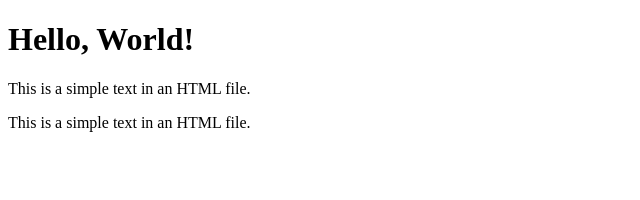
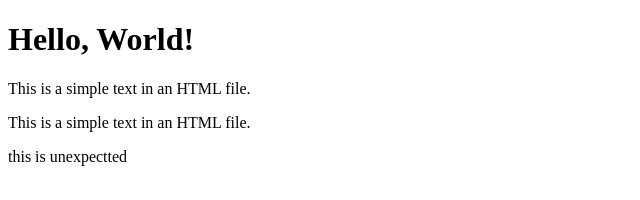
Before and after one commit to jabezinu/having_fun_8, a plain HTML site: page index.html in a window 1280 px wide. Shown: the whole page, without its empty margins (0-640 px from the left). Drawn offline with Linux system fonts and the light colour scheme.

Commit message:
having fun

```diff
--- a/index.html
+++ b/index.html
@@ -9,5 +9,6 @@
     <h1>Hello, World!</h1>
     <p>This is a simple text in an HTML file.</p>
     <p>This is a simple text in an HTML file.</p>
+    this is unexpectted
 </body>
 </html>
```
